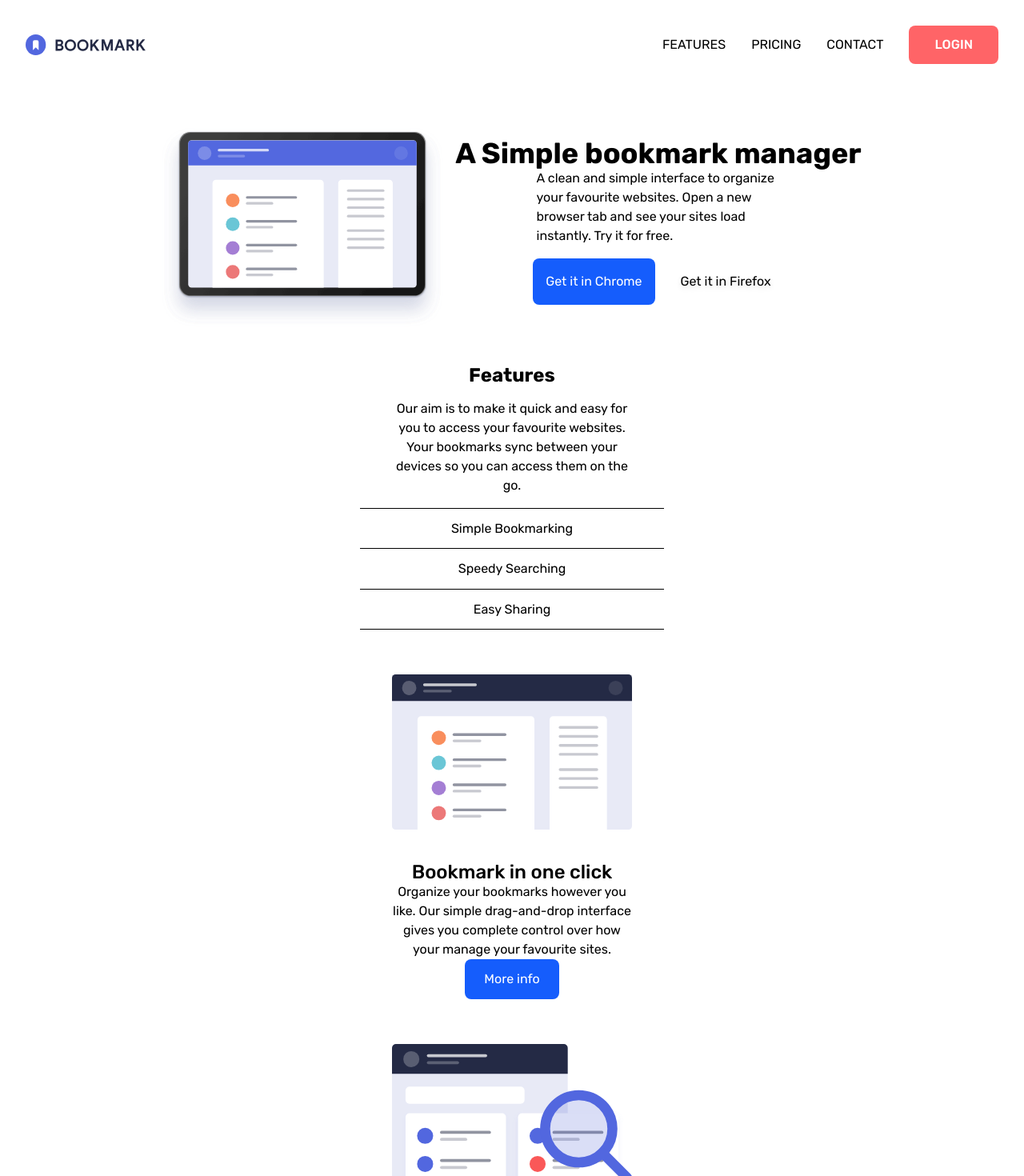
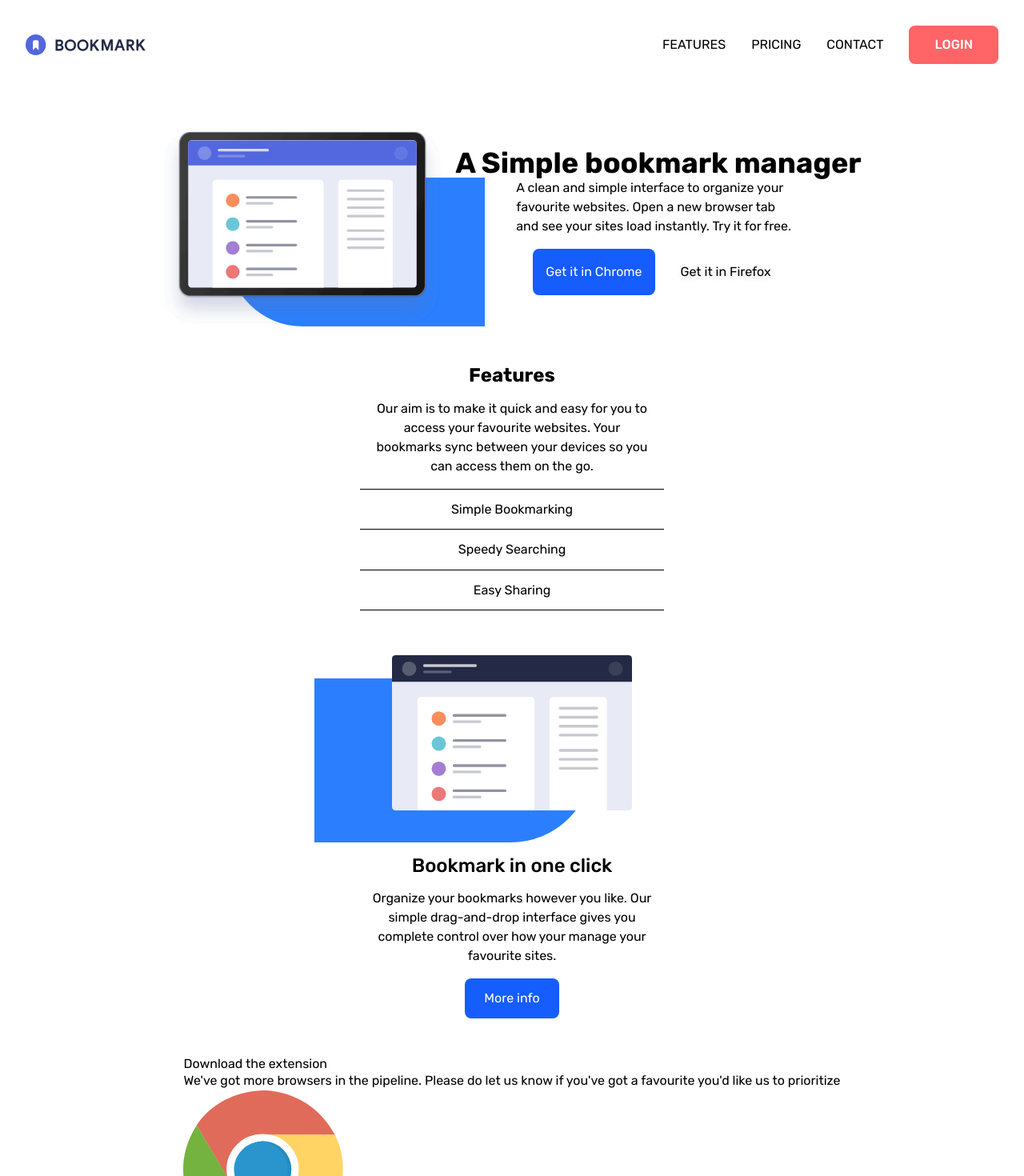
Before and after one commit to iynulwa/Bookmark-landing-page, a Next.js app: page / in a window 1280 px wide. Shown: the top 1470 px of the page at 80% size. Built offline with nearby package versions, Linux system fonts and the light colour scheme.

Commit message:
style: added custom utility classes

```diff
--- a/app/ui/styles/components-styles/_main.scss
+++ b/app/ui/styles/components-styles/_main.scss
@@ -1,4 +1,36 @@
 .text-width {
-    width: 30ch;
+    width: 35ch;
     margin: auto;
 }
+
+.blue-backdrop {
+    position: absolute;
+    inset-block-end: 0;
+    inset-inline-end: -15%;
+    z-index: -1;
+}
+
+// features
+
+.blue-backdrop-feature {
+    position: absolute;
+    inset-block-end: 0;
+    inset-inline-start: -15%;
+    z-index: -1;
+}
+
+.content {
+    display: none;
+}
+
+.active-content {
+    display: grid;
+    place-items: center;
+    gap: 1rem;
+}
+
+// extension card
+
+.card-shadow {
+    box-shadow: 2px 4px 10px 0px rgba(183, 183, 183, 0.35);
+}
```
